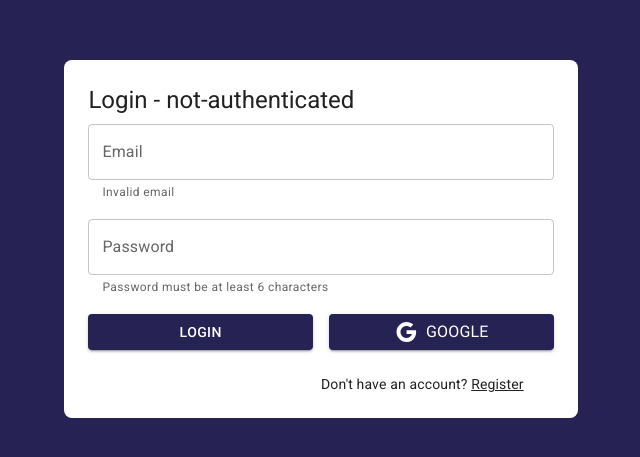
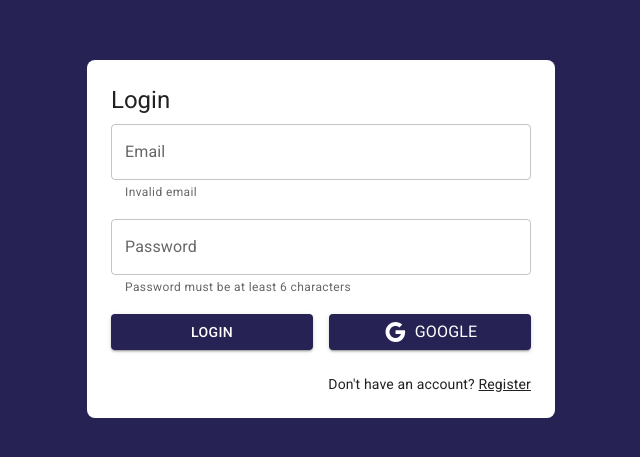
Before and after one commit to jtejadavilca-cursos/journal-app-v2, a React (Vite) app: page /auth/login in a window 1280 px wide. Shown: the part 161-618 px from the top of the page, without its empty margins (319-959 px from the left). Built offline with nearby package versions, Linux system fonts and the light colour scheme; no server answers.

Commit message:
Adjusting Login and Register layout

```diff
--- a/src/auth/layout/AuthLayout.jsx
+++ b/src/auth/layout/AuthLayout.jsx
@@ -3,7 +3,7 @@ import React from "react";
 import Grid from "@mui/material/Grid2";
 import { Typography } from "@mui/material";
 
-export const AuthLayout = ({ children, title = "" }) => {
+export const AuthLayout = ({ children, title = "", maxWidth }) => {
     return (
         <Grid
             container
@@ -17,7 +17,7 @@ export const AuthLayout = ({ children, title = "" }) => {
                 item="true"
                 className="box-shadow"
                 xs={3}
-                sx={{ backgroundColor: "white", padding: 3, borderRadius: 2 }}
+                sx={{ backgroundColor: "white", padding: 3, borderRadius: 2, maxWidth: { maxWidth } }}
             >
                 <Typography variant="h5" sx={{ mb: 1 }}>
                     {title}
--- a/src/auth/pages/LoginPage.jsx
+++ b/src/auth/pages/LoginPage.jsx
@@ -63,7 +63,7 @@ export const LoginPage = () => {
     };
 
     return (
-        <AuthLayout title={`Login - ${status || (errorMessage ?? "")}`}>
+        <AuthLayout title="Login" maxWidth={468}>
             <form onSubmit={onLogin} className="animate__animated animate__fadeIn">
                 <Grid container>
                     <Grid item="true" size={12} sx={{ mb: 2 }}>
@@ -124,7 +124,7 @@ export const LoginPage = () => {
 
                 <Grid container direction="row" justifyContent="end">
                     <Grid item="true" size={6} sx={{ mt: 1 }}>
-                        <Typography variant="body2">
+                        <Typography variant="body2" textAlign="right">
                             Don't have an account?{" "}
                             <Link component={RouterLink} color="inherit" to="/auth/register">
                                 Register
--- a/src/auth/pages/RegisterPage.jsx
+++ b/src/auth/pages/RegisterPage.jsx
@@ -60,9 +60,7 @@ export const RegisterPage = () => {
     };
 
     return (
-        <AuthLayout title="Register">
-            <h1>FormValid - {isFormValid ? "Válido" : "Inválido"}</h1>
-
+        <AuthLayout title="Register" maxWidth={800}>
             <form onSubmit={onRegister} className="animate__animated animate__fadeIn">
                 <Grid container>
                     <Grid item="true" size={12} sx={{ mb: 2 }}>
@@ -141,7 +139,7 @@ export const RegisterPage = () => {
 
                 <Grid container direction="row" justifyContent="end">
                     <Grid item="true" size={6} sx={{ mt: 1 }}>
-                        <Typography variant="body2">
+                        <Typography variant="body2" textAlign="right">
                             Don't have an account?{" "}
                             <Link component={RouterLink} color="inherit" to="/auth/login">
                                 Login
```
